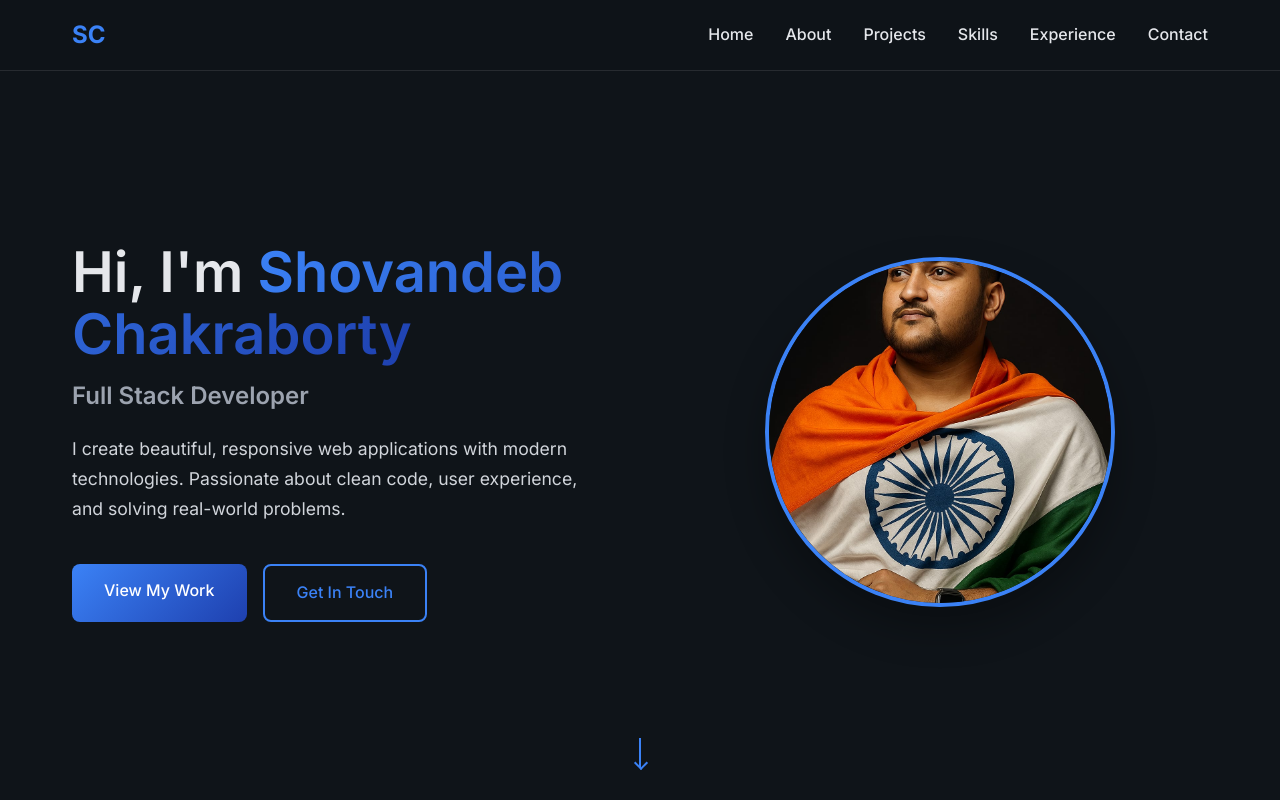
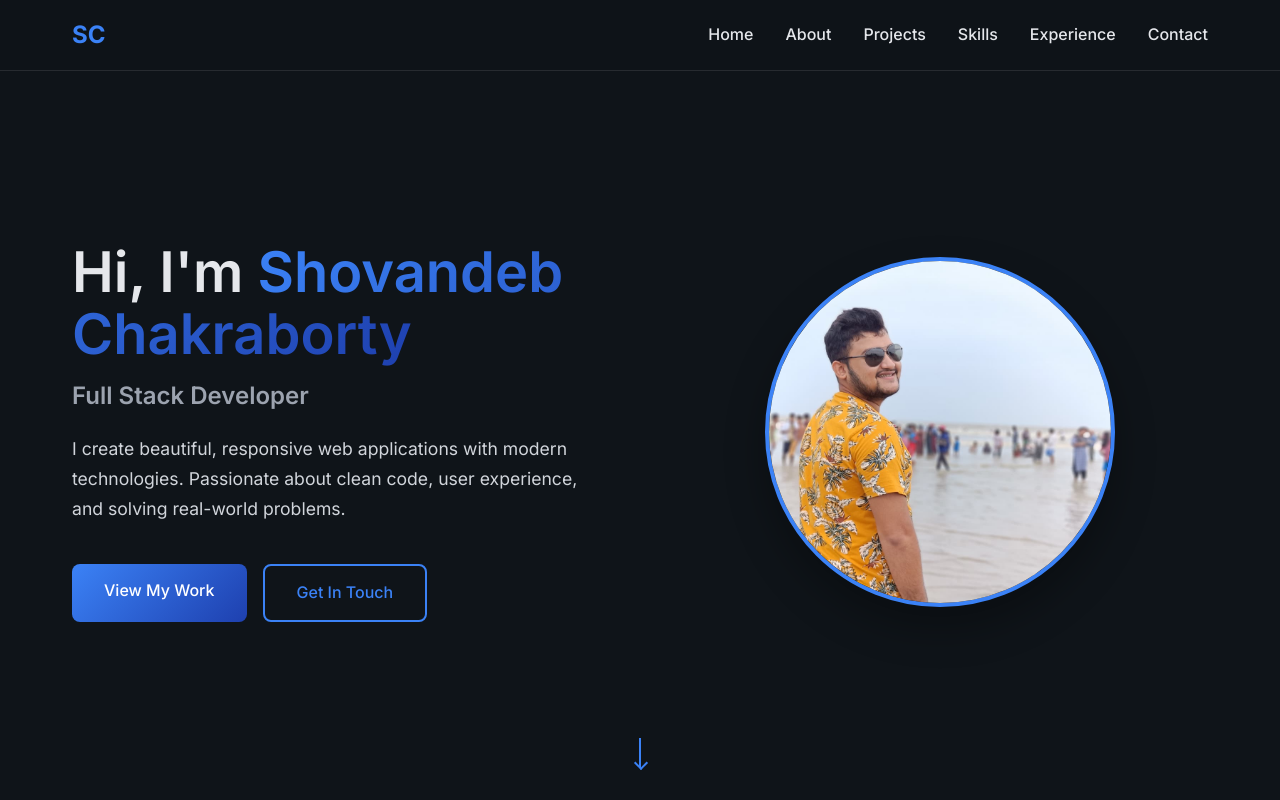
Before and after one commit to shovandebchakraborty/portfolio-shovandeb, a website built with Vite: page index.html in a window 1280 px wide. Shown: the top 800 px of the page. Built offline with nearby package versions, Linux system fonts and the light colour scheme.

Commit message:
Update index.html

```diff
--- a/index.html
+++ b/index.html
@@ -51,7 +51,7 @@
             </div>
             <div class="hero-image">
                 <div class="hero-avatar">
-                    <img src="images/image2.jpg" alt="shovandeb" />
+                    <img src="images/image3.jpg" alt="shovandeb" />
                 </div>
             </div>
         </div>
```
